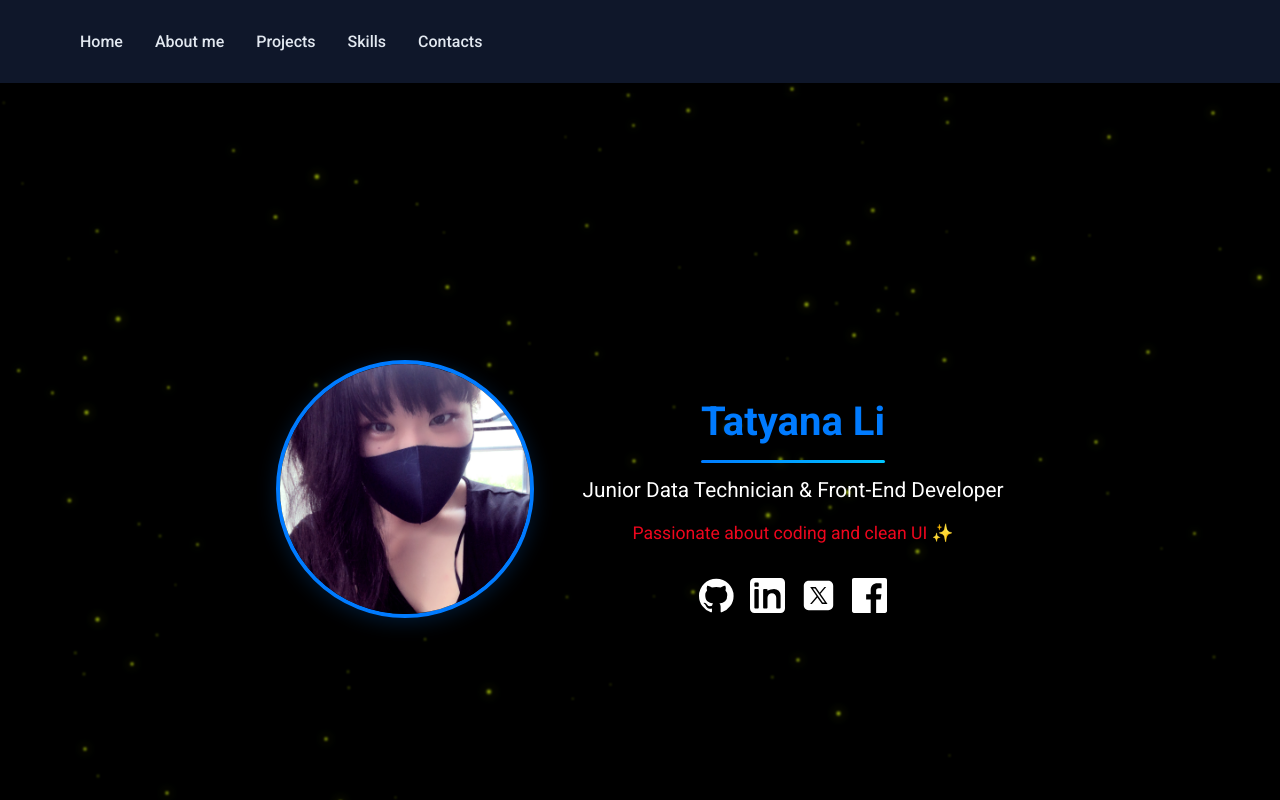
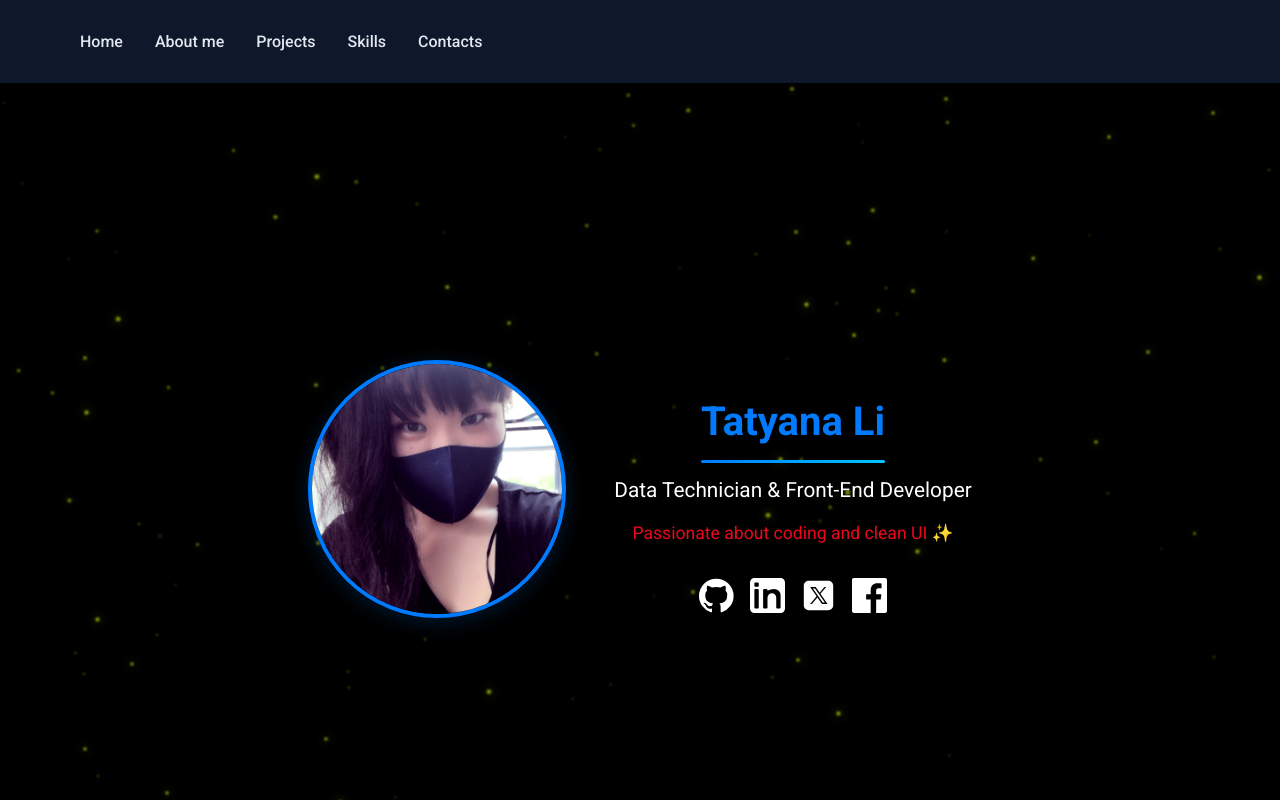
Before and after one commit to tanushikxd/data_presentation, a Vue app: page / in a window 1280 px wide. Shown: the top 800 px of the page. Built offline with nearby package versions, Linux system fonts and the light colour scheme.

Commit message:
changes on main page: removed a word Junior from the descr

```diff
--- a/src/modules/main/Main-page.vue
+++ b/src/modules/main/Main-page.vue
@@ -7,9 +7,7 @@
 
       <div class="hero_text">
         <h1 class="hero_title">Tatyana Li</h1>
-        <p class="hero_subtitle">
-          Junior Data Technician & Front-End Developer
-        </p>
+        <p class="hero_subtitle">Data Technician & Front-End Developer</p>
 
         <p class="hero_description">
           {{ currentText }}
```
